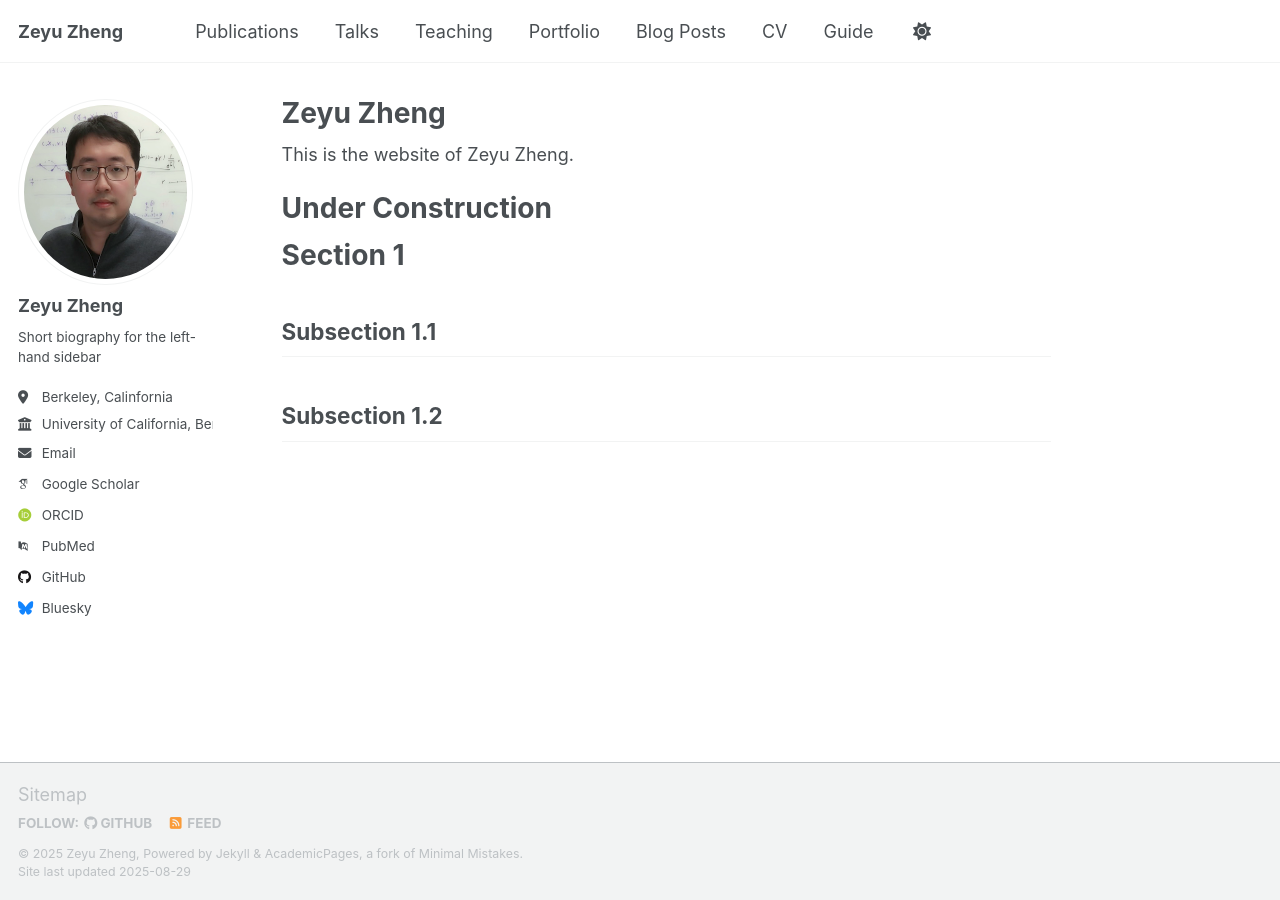
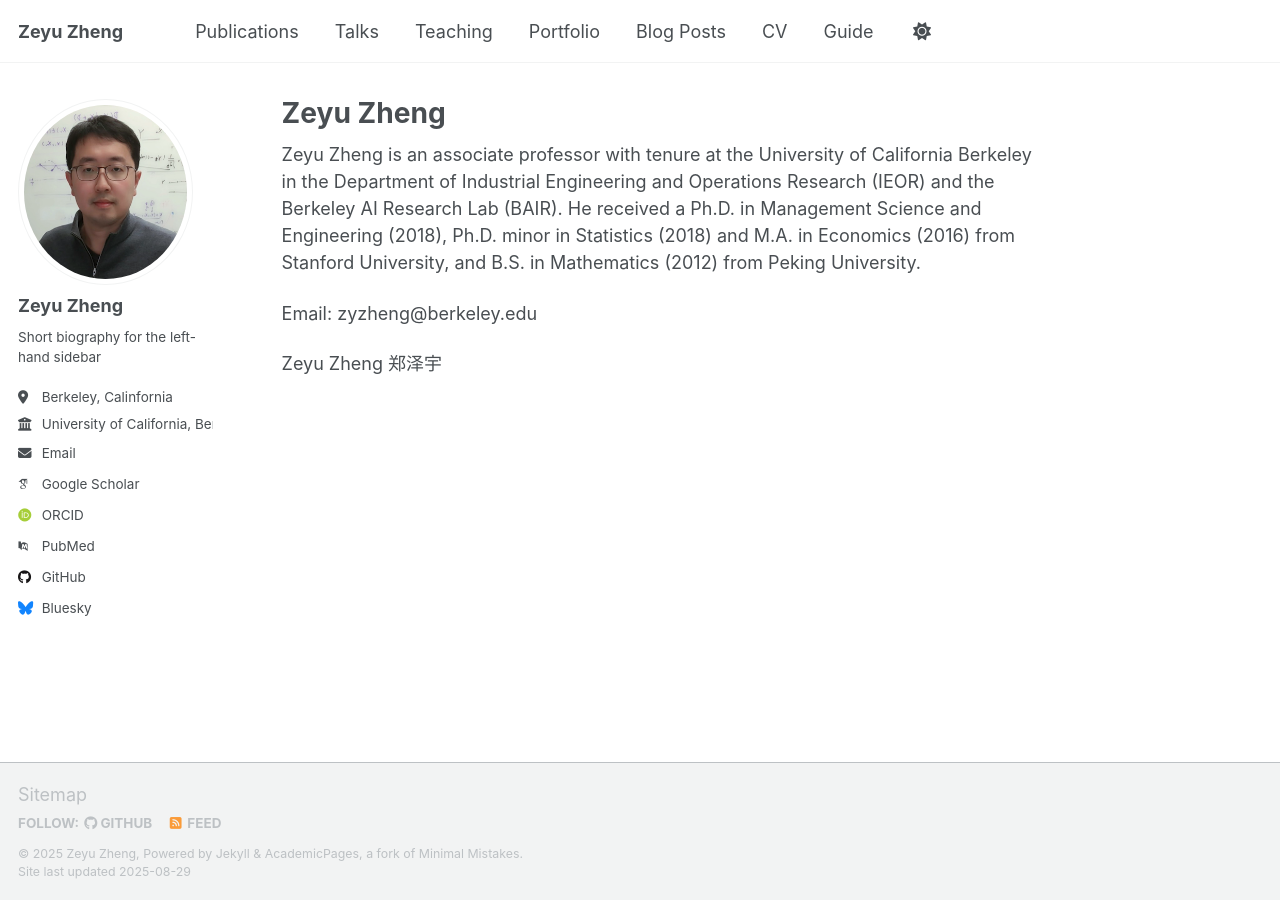
Before and after one commit to zheng80/zheng80.github.io, a Jekyll site: the page built from _pages/about.md, in a window 1280 px wide. Built offline with Jekyll 4.4.1, drawn with Linux system fonts in a browser that asks for light colours; some web fonts are replaced; a script that is not in the unit is left out.

Commit message:
Update about.md

```diff
--- a/_pages/about.md
+++ b/_pages/about.md
@@ -7,20 +7,8 @@ redirect_from:
   - /about.html
 ---
 
-This is the website of Zeyu Zheng.
+Zeyu Zheng is an associate professor with tenure at the University of California Berkeley in the Department of Industrial Engineering and Operations Research (IEOR) and the Berkeley AI Research Lab (BAIR). He received a Ph.D. in Management Science and Engineering (2018), Ph.D. minor in Statistics (2018) and M.A. in Economics (2016) from Stanford University, and B.S. in Mathematics (2012) from Peking University.
 
+Email: zyzheng@berkeley.edu
 
-Under Construction
-======
-
-
-Section 1
-======
-
-
-Subsection 1.1
-------
-
-
-Subsection 1.2
-------
+Zeyu Zheng   郑泽宇
```
